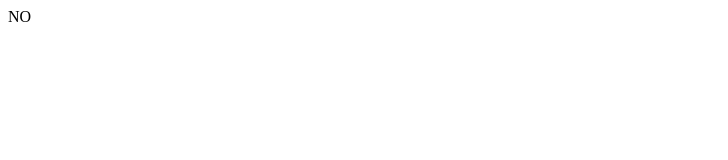
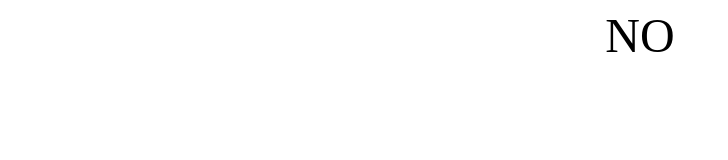
Before and after one commit to thetimbanks/isitpiday, a plain HTML site: page index.html in a window 1280 px wide. Shown: the whole page, without its empty margins (0-728 px from the left). Drawn offline with Linux system fonts and the light colour scheme.

Commit message:
Styled it up!

```diff
--- a/index.html
+++ b/index.html
@@ -1,3 +1,11 @@
+<html>
+<head>
+<style>
+    body {
+	font-size: 3em;
+	text-align: center;
+    }
+</style>
 <script>
     var date = new Date(),
         month = date.getMonth()+1; // getMonth() is zero-based
@@ -9,3 +17,6 @@
 	document.write("NO");
     }
 </script>
+</head>
+<body>
+</body>
```
